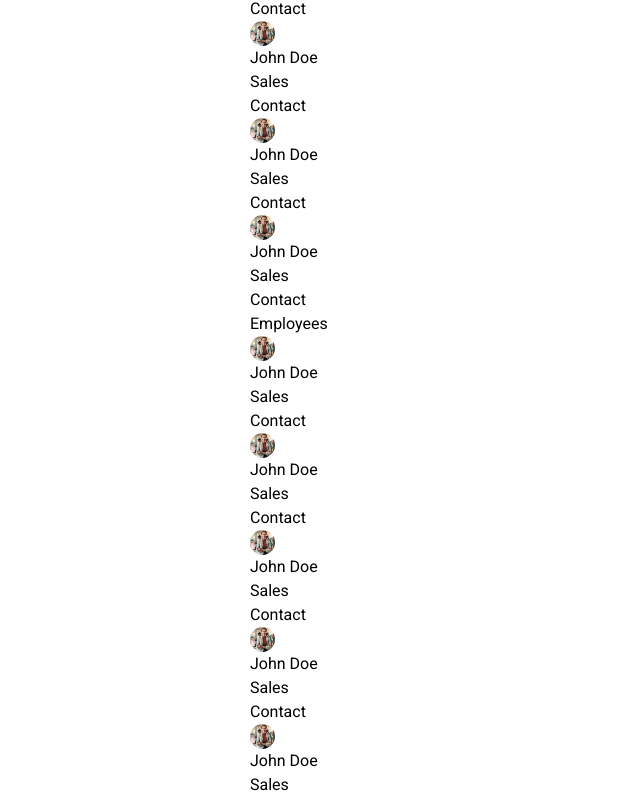
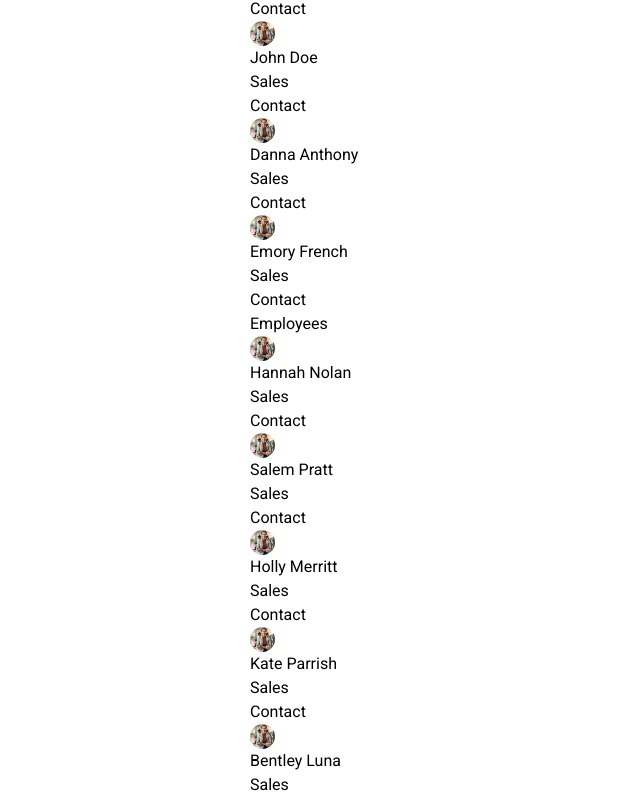
Before and after one commit to rituraj-pathak-code/lms-admin, a React (Vite) app: page / in a window 1280 px wide. Shown: the part 3735-4535 px from the top of the page, without its empty margins (0-640 px from the left). Built offline with nearby package versions, Linux system fonts and the light colour scheme.

Commit message:
second commit

```diff
--- a/src/components/ProfileSide/index.jsx
+++ b/src/components/ProfileSide/index.jsx
@@ -43,7 +43,7 @@ const ProfileSide = () => {
               sx={{ width: 25, height: 25 }}
             />
             <div className="text-sm">
-              <h4 className="font-semibold">John Doe</h4>
+              <h4 className="font-semibold">Haven Strickland</h4>
               <p className="text-gray-500 text-[12px]">Sales</p>
             </div>
           </div>
@@ -91,7 +91,7 @@ const ProfileSide = () => {
               sx={{ width: 25, height: 25 }}
             />
             <div className="text-sm">
-              <h4 className="font-semibold">John Doe</h4>
+              <h4 className="font-semibold">Danna Anthony</h4>
               <p className="text-gray-500 text-[12px]">Sales</p>
             </div>
           </div>
@@ -107,7 +107,7 @@ const ProfileSide = () => {
               sx={{ width: 25, height: 25 }}
             />
             <div className="text-sm">
-              <h4 className="font-semibold">John Doe</h4>
+              <h4 className="font-semibold">Emory French</h4>
               <p className="text-gray-500 text-[12px]">Sales</p>
             </div>
           </div>
@@ -126,7 +126,7 @@ const ProfileSide = () => {
               sx={{ width: 25, height: 25 }}
             />
             <div className="text-sm">
-              <h4 className="font-semibold">John Doe</h4>
+              <h4 className="font-semibold">Hannah Nolan</h4>
               <p className="text-gray-500 text-[12px]">Sales</p>
             </div>
           </div>
@@ -142,7 +142,7 @@ const ProfileSide = () => {
               sx={{ width: 25, height: 25 }}
             />
             <div className="text-sm">
-              <h4 className="font-semibold">John Doe</h4>
+              <h4 className="font-semibold">Salem Pratt</h4>
               <p className="text-gray-500 text-[12px]">Sales</p>
             </div>
           </div>
@@ -158,7 +158,7 @@ const ProfileSide = () => {
               sx={{ width: 25, height: 25 }}
             />
             <div className="text-sm">
-              <h4 className="font-semibold">John Doe</h4>
+              <h4 className="font-semibold">Holly Merritt</h4>
               <p className="text-gray-500 text-[12px]">Sales</p>
             </div>
           </div>
@@ -174,7 +174,7 @@ const ProfileSide = () => {
               sx={{ width: 25, height: 25 }}
             />
             <div className="text-sm">
-              <h4 className="font-semibold">John Doe</h4>
+              <h4 className="font-semibold">Kate Parrish</h4>
               <p className="text-gray-500 text-[12px]">Sales</p>
             </div>
           </div>
@@ -190,7 +190,7 @@ const ProfileSide = () => {
               sx={{ width: 25, height: 25 }}
             />
             <div className="text-sm">
-              <h4 className="font-semibold">John Doe</h4>
+              <h4 className="font-semibold">Bentley Luna</h4>
               <p className="text-gray-500 text-[12px]">Sales</p>
             </div>
           </div>
```
